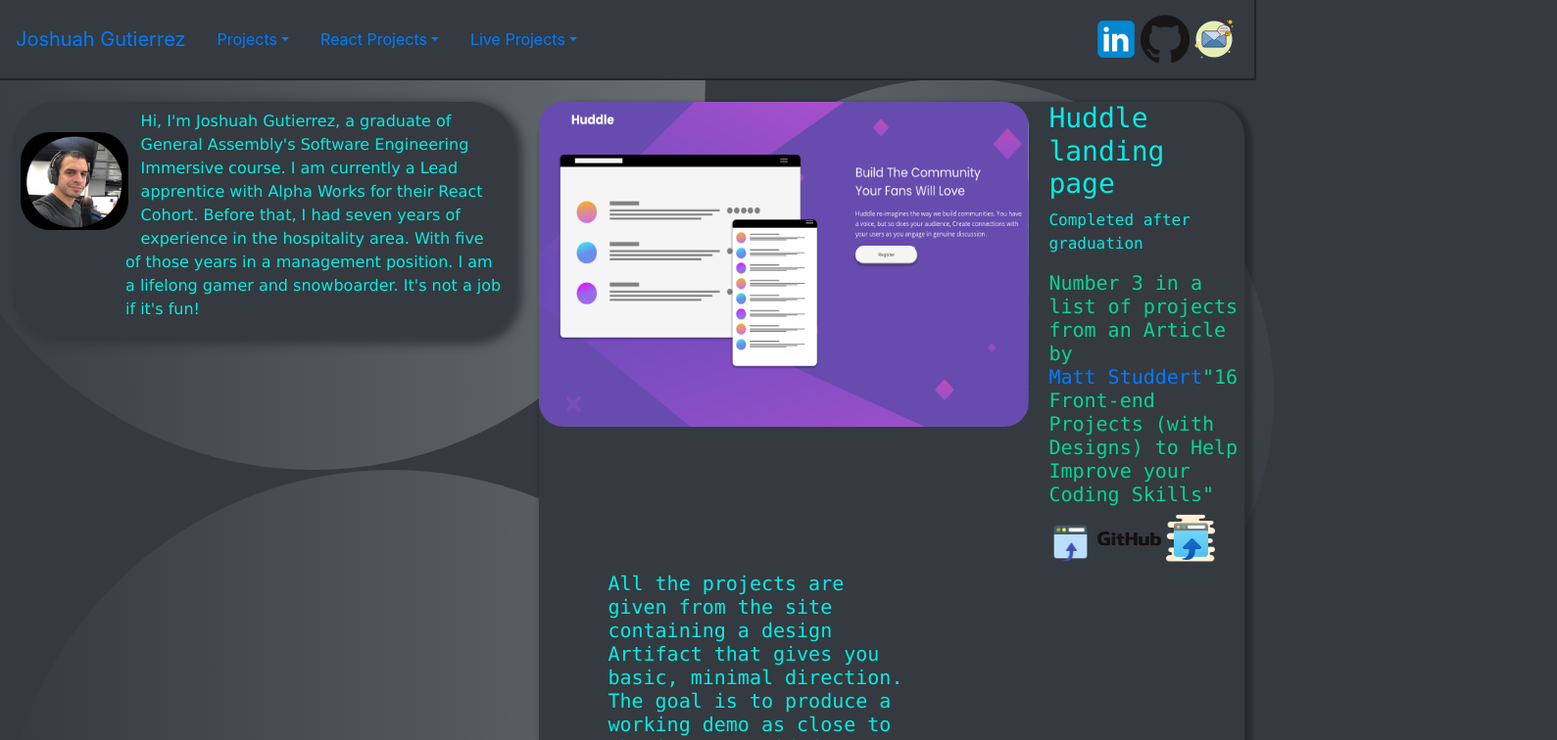
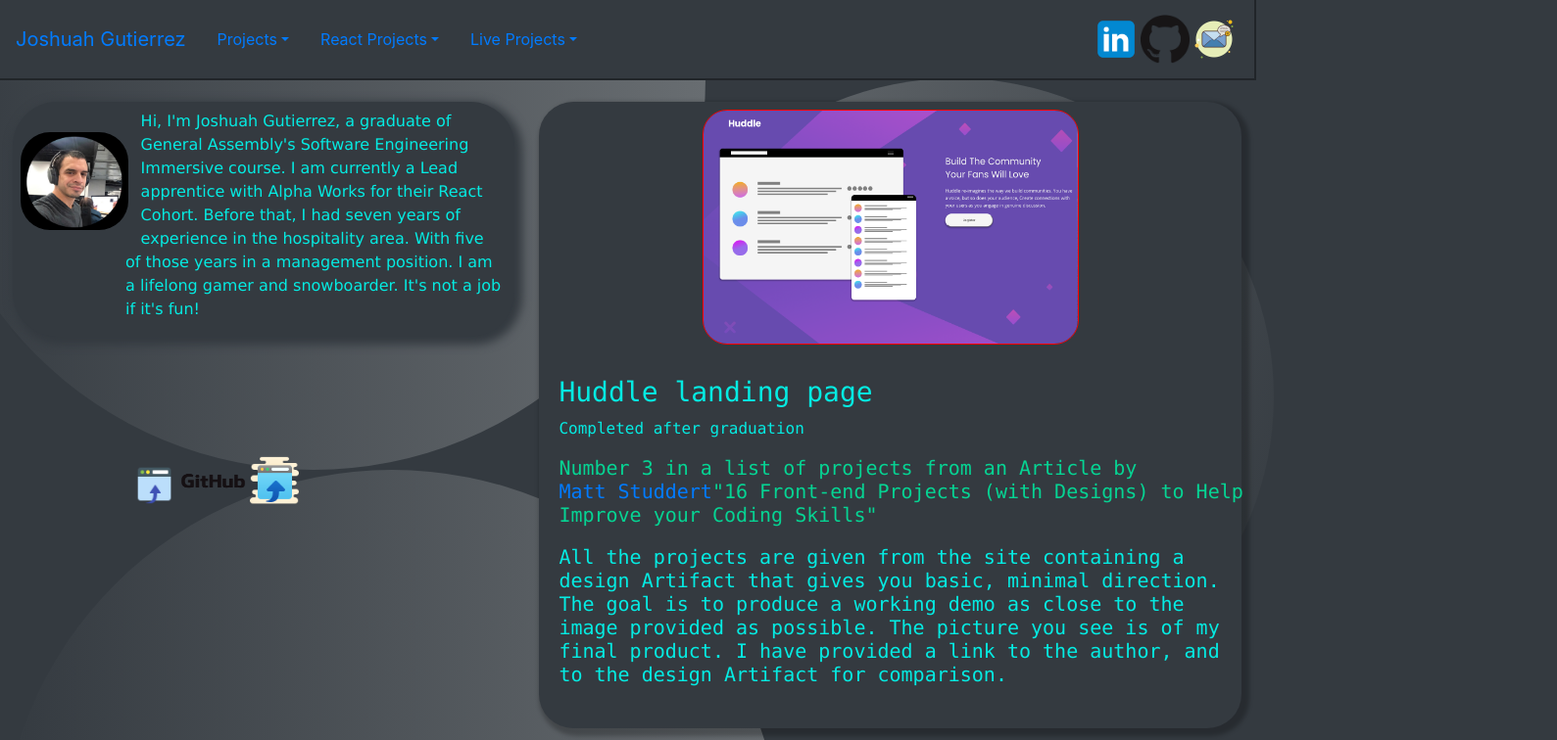
Before and after one commit to Shandem/portfolio-site, a React (Create React App) app: page /huddle in a window 1280 px wide. Shown: the top 756 px of the page at 98% size, 1589 px wide, since content can reach past the window. Built offline with nearby package versions, Linux system fonts and the light colour scheme.

Commit message:
Fixed huddle

```diff
--- a/src/components/About.css
+++ b/src/components/About.css
@@ -10,6 +10,7 @@
     border-radius: 45px;
     box-shadow: 4px 4px 10px 4px #343A40;
     background-color: #343A40;
+
     .blurb-a{
         margin-left:9vw;
         margin-right: 1vw;
@@ -36,7 +37,6 @@
 
 
 
-
 @media  screen and (min-width: 1180px){
     .about{
       margin-left: -30vw;
--- a/src/components/Project.scss
+++ b/src/components/Project.scss
@@ -12,6 +12,38 @@
     background-color: #343A40;
    border-radius: 35px;
    box-shadow: 4px 4px 4px 4px rgba(0,0,0,.25);
+}
+.huddlecontain{
+   margin-left: 43vw;
+   width: 56%;
+   height: 80%;
+   .huddle{
+    position: relative;
+    height: 30vh;
+    width: 30vw;
+    margin-right: -35vw !important;
+    margin-top:1vh;
+    margin-left:13vw;
+    border: solid thin red;
+   }
+.huddleDetail{
+    margin-left: 2vw;
+
+   .huddleHeader{
+    margin-top: 35vh;
+    margin-left:-10vw;
+    width: 60vw;
+   }
+   .huddle-icons{
+    margin-left: -44vw;
+    margin-top: -10vh;
+   }
+   .blurbHuddel{
+    margin-top: 5vh;
+    width: 53vw;
+    margin-left: -10vw;
+        }
+    }
 }
 
 .blurbHuddel, .Tblurb{
```
